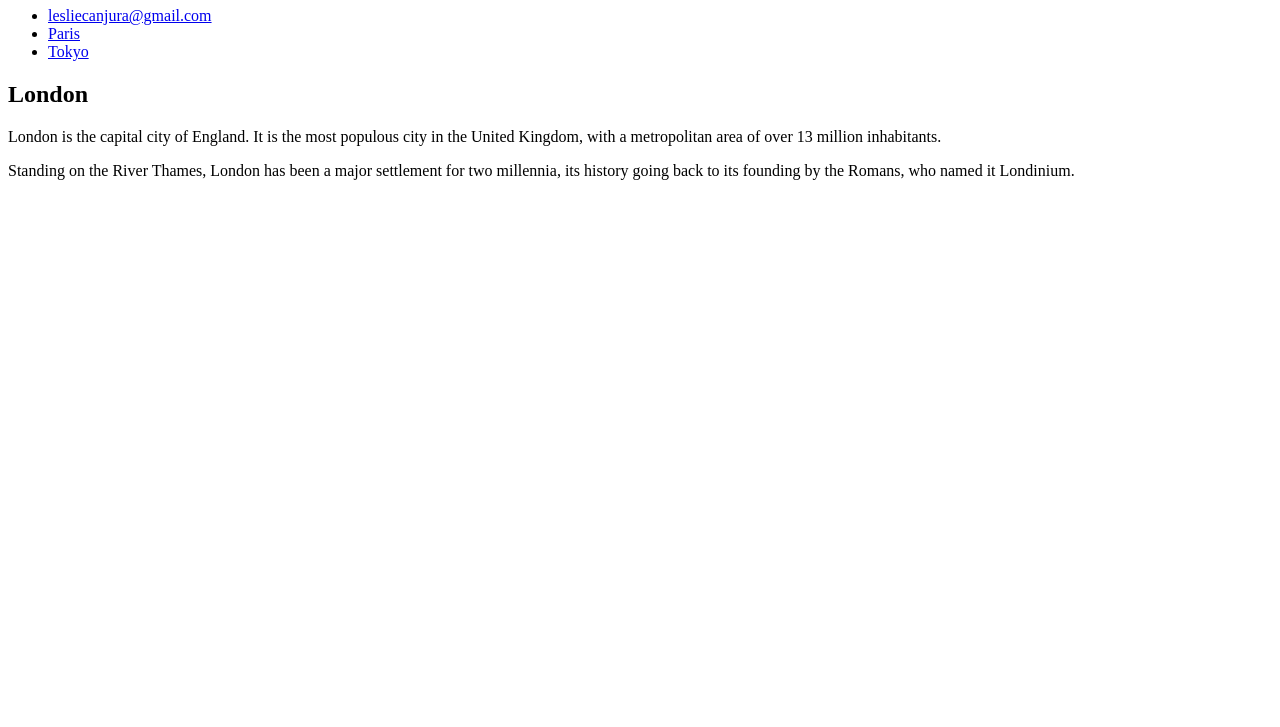
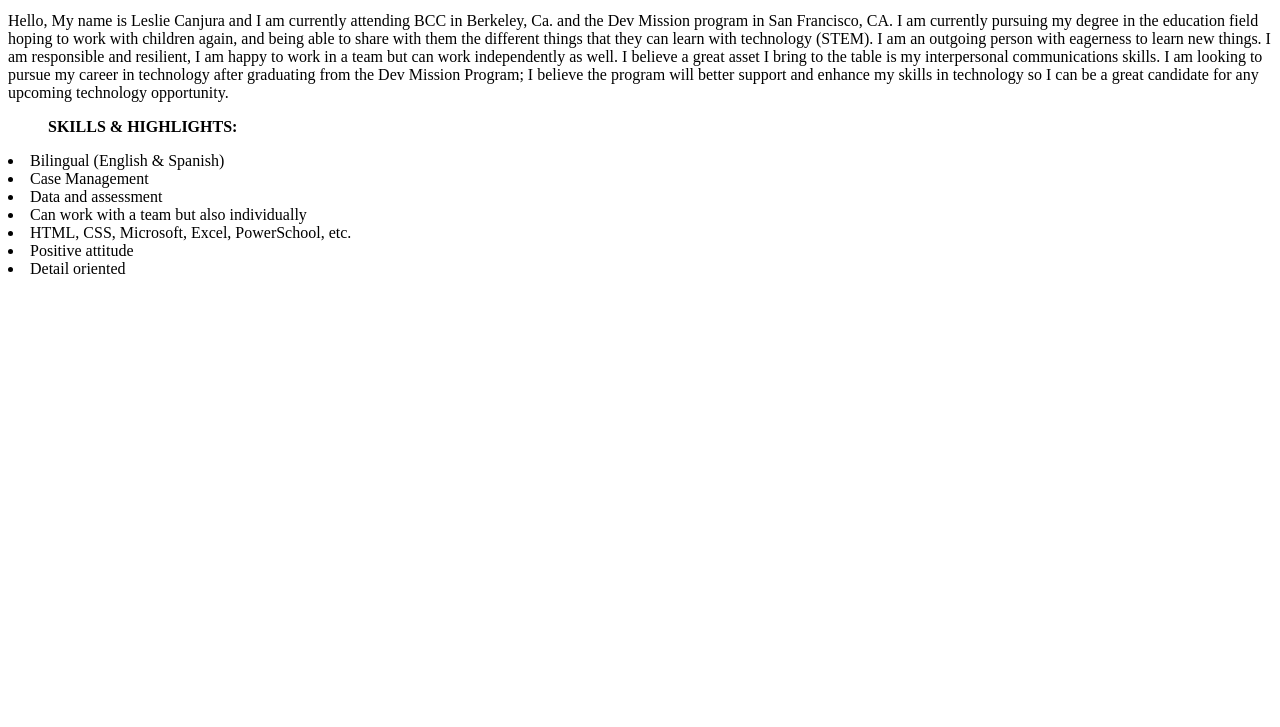
Before and after one commit to lesliecanjura/Personal-Website, a plain HTML site: page index.html in a window 1280 px wide. Shown: the part 73-800 px from the top of the page. Drawn offline with Linux system fonts and the light colour scheme.

Commit message:
Update HTML.

```diff
--- a/index.html
+++ b/index.html
@@ -1,31 +1,43 @@
+Leslie Canjura
 <!DOCTYPE html>
-<html>
-  <head>
-    <meta charset="utf-8">
-    <title> Leslie Canjura </title>
-  </head>
-<body>
+<html
+<head>
+  <h3> <!-- Add link for email -->
+    <title>Leslie Canjura - Resume/Website</title>
+    <link rel="stylesheet" href="style.css" />
+  </h3>
+</head>
 
-<div class="container">
+<body> <h3><p><center><i>Welcome to my webpage!</i></center></p></h3>
+<!-- this image will be added once I have a professional picture. <img src= -->
 
-<h1>Leslie H. Canjura</h1>
+  Hello, My name is Leslie Canjura and I am currently attending BCC in Berkeley, Ca. and the
+Dev Mission program in San Francisco, CA. I am currently pursuing my degree in the education
+field hoping to work with children again, and being able to share with them the different things
+that they can learn with technology (STEM). I am an outgoing person with eagerness to learn new things. I am responsible and resilient, I am
+happy to work in a team but can work independently as well. I believe a great asset I bring to
+the table is my interpersonal communications skills.
 
-<nav>
-<ul>
-  <li><a href="#">lesliecanjura@gmail.com</a></li>
-  <li><a href="#">Paris</a></li>
-  <li><a href="#">Tokyo</a></li>
-</ul>
-</nav>
+  I am looking to pursue my career in technology after graduating from the Dev Mission Program;
+I believe the program will better support and enhance my skills in technology so I can be a great
+candidate for any upcoming technology opportunity.
 
-<article>
-<h1>London</h1>
-<p>London is the capital city of England. It is the most populous city in the  United Kingdom, with a metropolitan area of over 13 million inhabitants.</p>
-<p>Standing on the River Thames, London has been a major settlement for two millennia, its history going back to its founding by the Romans, who named it Londinium.</p>
-</article>
+</body>
 
+<div class="">
 
 </div>
 
-</body>
+<p>
+<ol><b>SKILLS & HIGHLIGHTS:</b></ol>
+<li>Bilingual (English & Spanish)</li>
+<li>Case Management</li>
+<li>Data and assessment</li>
+<li>Can work with a team but also individually</li>
+<li>HTML, CSS, Microsoft, Excel, PowerSchool, etc.</li>
+<li>Positive attitude</li>
+<li>Detail oriented</li>
+</p>
+
+
 </html>
```
